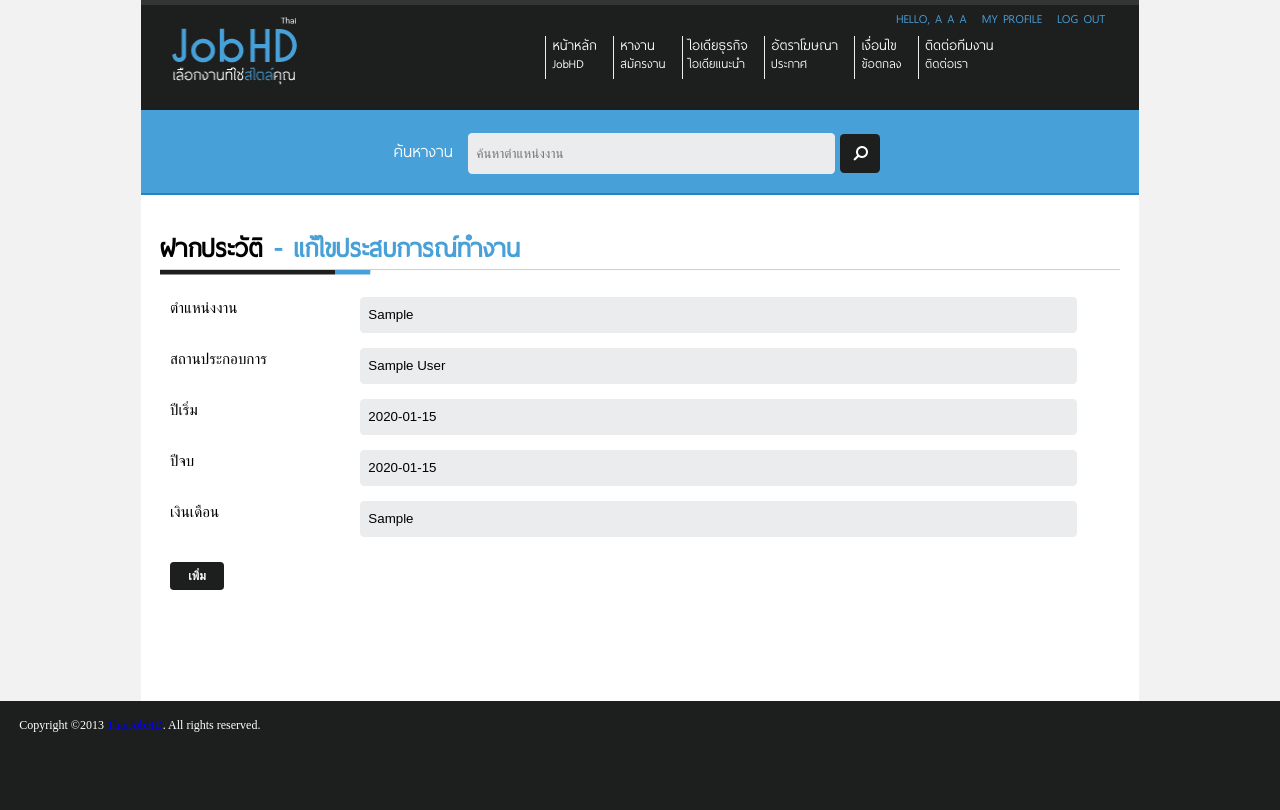
After one commit to nikom2532/buildthedot-24-thaijobhd, a PHP site: page /buildthedot-24-thaijobhd2/admin/edit-experience.php?id=1 in a window 1280 px wide. The commit adds this page. Run offline with PHP 8.4, Linux system fonts and the light colour scheme; a user stored in the database is signed in; data comes from the database, SQL or seed files in the repository; tables that the repository leaves empty hold one stand-in row (values such as "Sample post").

Commit message:
backend - experience

```diff
--- a/Site/admin/add-experience.php
+++ b/Site/admin/add-experience.php
@@ -124,7 +124,7 @@ else{
 													<p class="grid_2 center">
 														<?php echo $rs_experiences["salary"]; ?>
 													</p>
-												<p class="grid_1 center"><a href="<?php echo $rootpath; ?>edit-experience.php?id=<?php echo $rs_experiences["user_history_experiences_id"]; ?>" class="text-blue">แก้ไข</a></p>
+												<p class="grid_1 center"><a href="<?php echo $rootadminpath; ?>edit-experience.php?id=<?php echo $rs_experiences["user_history_experiences_id"]; ?>&userID=<?php echo $_GET["userID"]; ?>" class="text-blue">แก้ไข</a></p>
 												<p class="grid_1 center"><a href="#" onclick="delete_user_history_experience('<?php echo $rootpath; ?>', '<?php echo $rs_experiences["user_history_experiences_id"]; ?>'); " class="text-red">ลบ</a></p>
 												</div>
 											</div>
--- a/Site/admin/edit-education.php
+++ b/Site/admin/edit-education.php
@@ -40,7 +40,7 @@ else{
 					<p class="grid_2">ระดับการศึกษา</p>
 					<p class="grid_8"><input type="text" id="education_level" name ="education_level" class="round width700" value="<?php echo $rs_edu["education_level"]; ?>" onkeypress="return add_education_form_keypress(event)" /></p><br class="clear" />
 					<p class="grid_2">สถาบัน</p>
-					<p class="grid_8"><input type="text" id="Institution" name ="Institution" class="round width700" value="<?php echo $rs_edu["Institution"]; ?>" onkeypress="return add_education_form_keypress(event)" /></p><br class="clear"/>
+					<p class="grid_8"><input type="text" id="Institution" name ="Institution" class="round width700" value="<?php echo $rs_edu["Institution"]; ?>" onkeypress="return add_education_form_keypress(event)" /></p><br class="clear" />
 					<p class="grid_2">ปีเริ่ม</p>
 					<p class="grid_8"><input type="text" id="year_start" name ="year_start" class="round width700" value="<?php echo $rs_edu["year_start"]; ?>" onkeypress="return add_education_form_keypress(event)" /></p><br class="clear"/>
 					<p class="grid_2">ปีจบ</p>
--- /dev/null
+++ b/Site/admin/edit-experience.php
@@ -0,0 +1,60 @@
+<?php
+@session_start();
+$rootpath="../";
+$rootadminpath="./";
+include ($rootpath . "include/header.php");
+include ($rootadminpath . "include/connect-to-database.php");
+include ($rootpath . "include/top-menu.php");
+include ($rootpath . "include/search-bar.php");
+if($_SESSION["userid"] == "" || (!(isset($_SESSION["userid"])))) {
+	header("location: ".$rootpath."login.php");
+}
+else{
+	$sql_user="
+		SELECT *
+		FROM  `buildthedot_thaijobhd_user_account`
+		WHERE `id` = '".$_SESSION["userid"]."' ;
+	";
+	$result_user = @mysql_query($sql_user);
+	if($rs_user = @mysql_fetch_array($result_user)){
+?>
+		<div id="wrapper">
+			<div id="content" class="container_12">
+				<div id="content-profile">
+					<div id="head-title">
+						<h1>ฝากประวัติ <span class="text-blue">- แก้ไขประสบการณ์ทำงาน</span></h1>
+					</div>
+					<form id="add_education_form" name="add_education_form" action="<?php echo $rootpath; ?>include/module/edit-experience-process.php" method="POST" enctype="multipart/form-data">
+<?php
+						$sql_experiences="
+							SELECT *
+							FROM  `buildthedot_thaijobhd_user_history_experiences`
+							WHERE `user_account_id` = '".$_SESSION["userid"]."'
+							AND `user_history_experiences_id` = '".$_GET["id"]."' ;
+						";
+						$result_experiences = @mysql_query($sql_experiences);
+						if($rs_experiences = @mysql_fetch_array($result_experiences)){
+?>
+							<input type="hidden" name="user_history_experiences_id" value="<?php echo $_GET["id"]; ?>" />
+							<p class="grid_2">ตำแหน่งงาน</p>
+							<p class="grid_8"><input type="text" id="job_position" name ="job_position" value="<?php echo $rs_experiences["job_position"]; ?>" class="round width700" onkeypress="return add_education_form_keypress(event)" /></p><br class="clear" />
+							<p class="grid_2">สถานประกอบการ</p>
+							<p class="grid_8"><input type="text" id="company_name" name ="company_name" value="<?php echo $rs_experiences["company_name"]; ?>" class="round width700" onkeypress="return add_education_form_keypress(event)" /></p><br class="clear"/>
+							<p class="grid_2">ปีเริ่ม</p>
+							<p class="grid_8"><input type="text" id="year_start" name ="year_start" value="<?php echo $rs_experiences["year_start"]; ?>" class="round width700" onkeypress="return add_education_form_keypress(event)" /></p><br class="clear"/>
+							<p class="grid_2">ปีจบ</p>
+							<p class="grid_8"><input type="text" id="year_end" name ="year_end" value="<?php echo $rs_experiences["year_end"]; ?>" class="round width700" onkeypress="return add_education_form_keypress(event)" /></p><br class="clear"/>
+							<p class="grid_2">เงินเดือน</p>
+							<p class="grid_8"><input type="text" id="salary" name ="salary" value="<?php echo $rs_experiences["salary"]; ?>" class="round width700" onkeypress="return add_education_form_keypress(event)" /></p><br class="clear" />
+				      <h2 class="grid_3"><a href="#" class="add-button black round" onclick="document.getElementById('add_education_form').submit(); ">เพิ่ม</a></h2>
+<?php
+						}
+?>
+					</form>
+				</div>
+			</div><!--end content -->
+<?php
+			include ("include/footer.php");
+		} //end sql_user
+}//end check user session
+?>
```
